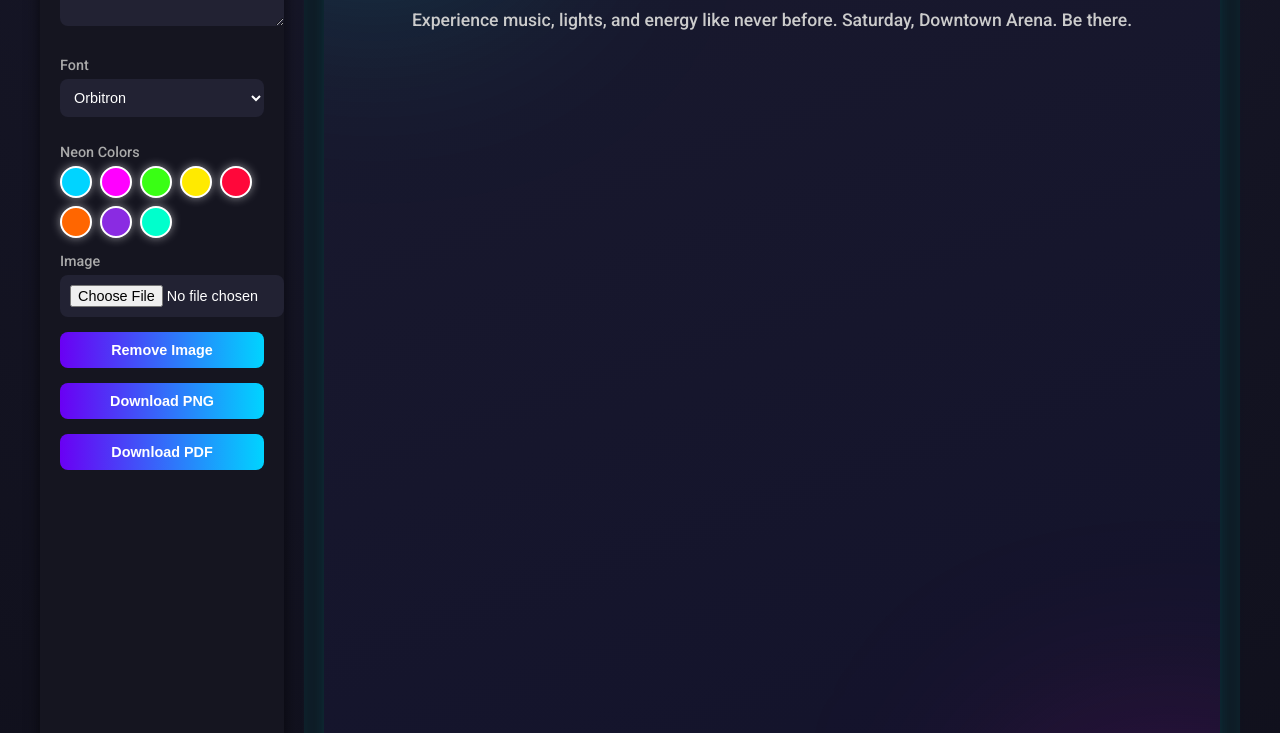
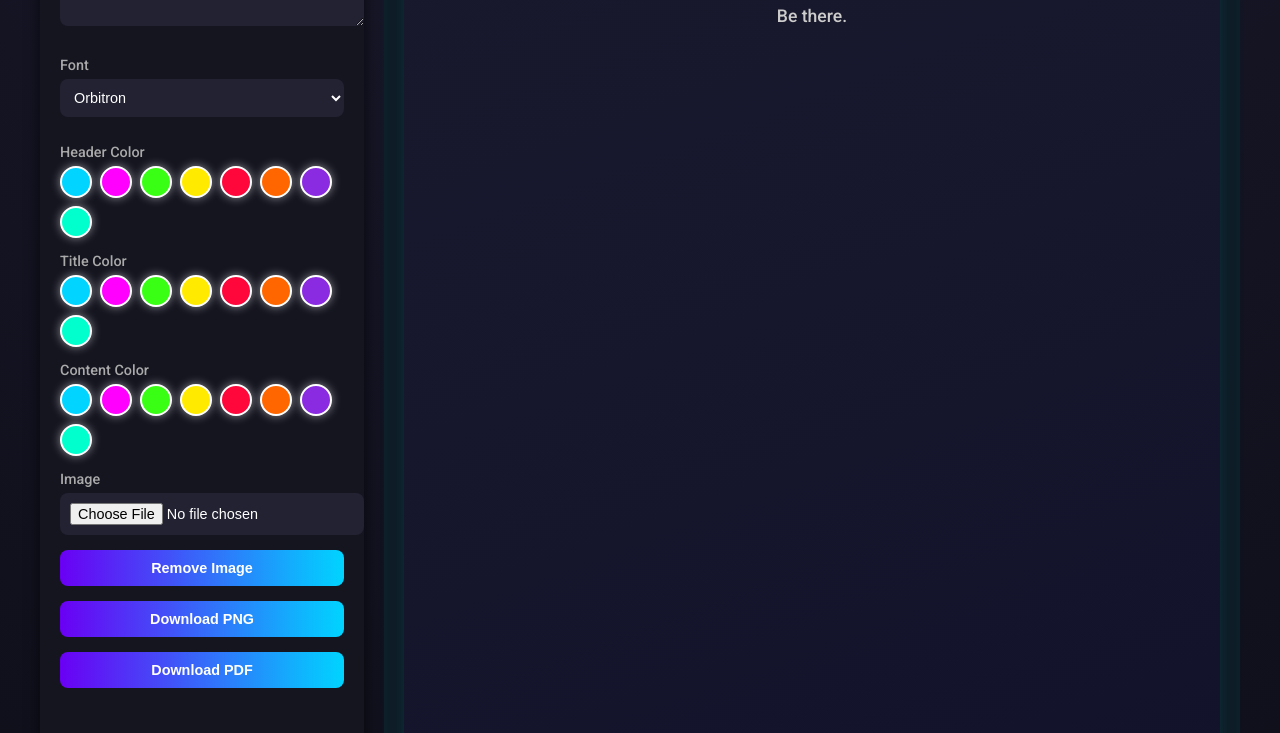
Before and after one commit to TitanBusinessPros/Neon-Flyer-Builder, a plain HTML site: page index.html in a window 1280 px wide. Shown: the part 485-1218 px from the top of the page. Drawn offline with nearby package versions, Linux system fonts and the light colour scheme; a web font is replaced by a local one.

Commit message:
Update index.html

```diff
--- a/index.html
+++ b/index.html
@@ -4,10 +4,14 @@
   <meta charset="UTF-8">
   <meta name="viewport" content="width=device-width, initial-scale=1.0">
   <title>Futuristic Flyer Builder</title>
+
   <!-- Google Fonts -->
   <link href="https://fonts.googleapis.com/css2?family=Orbitron:wght@500;700&family=Roboto:wght@300;500&family=Montserrat:wght@400;700&family=Bebas+Neue&family=Raleway:wght@400;700&family=Rubik:wght@400;700&family=Exo+2:wght@400;700&family=Oswald:wght@400;700&family=Fjalla+One&family=Russo+One&family=Teko:wght@400;700&family=Press+Start+2P&family=Audiowide&family=Share+Tech+Mono&family=VT323&family=Tomorrow:wght@400;700&family=Syne:wght@400;700&family=Major+Mono+Display&family=Zilla+Slab:wght@400;700&display=swap" rel="stylesheet">
+
+  <!-- Libraries -->
   <script src="https://cdnjs.cloudflare.com/ajax/libs/html2canvas/1.4.1/html2canvas.min.js"></script>
   <script src="https://cdnjs.cloudflare.com/ajax/libs/jspdf/2.5.1/jspdf.umd.min.js"></script>
+
   <style>
     body {
       background: radial-gradient(circle at top, #1a1a2e, #0f0f1a);
@@ -95,53 +99,37 @@
       box-shadow: 0 0 25px rgba(0, 255, 255, 0.2);
       padding: 60px 40px;
       overflow: hidden;
+      box-sizing: border-box;
     }
-    .flyer-preview::before {
-      content: '';
-      position: absolute;
-      top: -100px; left: -100px;
-      width: 300px; height: 300px;
-      background: radial-gradient(circle, rgba(0,255,255,0.4), transparent);
-      filter: blur(120px);
-      z-index: 0;
-    }
-    .flyer-preview::after {
-      content: '';
-      position: absolute;
-      bottom: -100px; right: -100px;
-      width: 300px; height: 300px;
-      background: radial-gradient(circle, rgba(255,0,200,0.4), transparent);
-      filter: blur(120px);
-      z-index: 0;
+    .flyer-header,
+    .flyer-title,
+    .flyer-content {
+      max-width: 90%;
+      margin: auto;
+      word-wrap: break-word;
+      overflow-wrap: anywhere;
+      text-align: center;
+      box-sizing: border-box;
     }
     .flyer-header {
       font-size: 3rem;
       font-weight: 700;
-      text-align: center;
       margin-bottom: 25px;
       font-family: 'Orbitron', sans-serif;
       color: #00d4ff;
       text-shadow: 0 0 12px rgba(0,212,255,0.6);
-      position: relative;
-      z-index: 1;
     }
     .flyer-title {
       font-size: 1.8rem;
       font-weight: 500;
-      text-align: center;
       margin-bottom: 20px;
       color: #eee;
-      position: relative;
-      z-index: 1;
     }
     .flyer-content {
       font-size: 1.1rem;
-      text-align: center;
       line-height: 1.6;
       color: #ccc;
-      white-space: pre-line;
-      position: relative;
-      z-index: 1;
+      white-space: pre-wrap;
     }
     .resizable-draggable {
       position: absolute;
@@ -167,7 +155,7 @@
 </head>
 <body>
   <header>
-    <h1>🚀 Futuristic Flyer Builder</h1>
+    <h1>Neon Flyer Builder by Titan Business Pros</h1>
   </header>
 
   <div class="container">
@@ -202,17 +190,14 @@
         <option value="Zilla Slab">Zilla Slab</option>
       </select>
 
-      <h2>Neon Colors</h2>
-      <div class="color-palette" id="color-palette">
-        <div class="color-swatch" style="background:#00d4ff"></div>
-        <div class="color-swatch" style="background:#ff00ff"></div>
-        <div class="color-swatch" style="background:#39ff14"></div>
-        <div class="color-swatch" style="background:#ffea00"></div>
-        <div class="color-swatch" style="background:#ff073a"></div>
-        <div class="color-swatch" style="background:#ff6600"></div>
-        <div class="color-swatch" style="background:#8a2be2"></div>
-        <div class="color-swatch" style="background:#00ffcc"></div>
-      </div>
+      <h2>Header Color</h2>
+      <div class="color-palette" data-target="header"></div>
+
+      <h2>Title Color</h2>
+      <div class="color-palette" data-target="title"></div>
+
+      <h2>Content Color</h2>
+      <div class="color-palette" data-target="content"></div>
 
       <h2>Image</h2>
       <input type="file" id="image-upload" accept="image/*">
@@ -235,66 +220,70 @@
   </div>
 
   <script>
-    const headerInput = document.getElementById('header-text');
-    const titleInput = document.getElementById('title-text');
-    const contentInput = document.getElementById('content-text');
     const headerEl = document.getElementById('preview-header');
     const titleEl = document.getElementById('preview-title');
     const contentEl = document.getElementById('preview-content');
-    const fontSelect = document.getElementById('font-select');
 
-    // Live typing
-    headerInput.addEventListener('input', () => { headerEl.textContent = headerInput.value; });
-    titleInput.addEventListener('input', () => { titleEl.textContent = titleInput.value; });
-    contentInput.addEventListener('input', () => { contentEl.textContent = contentInput.value; });
+    // Live text update
+    document.getElementById('header-text').addEventListener('input', e => headerEl.textContent = e.target.value);
+    document.getElementById('title-text').addEventListener('input', e => titleEl.textContent = e.target.value);
+    document.getElementById('content-text').addEventListener('input', e => contentEl.textContent = e.target.value);
 
-    // Font change
-    fontSelect.addEventListener('change', () => {
-      const font = fontSelect.value;
+    // Font switcher
+    document.getElementById('font-select').addEventListener('change', e => {
+      const font = e.target.value;
       headerEl.style.fontFamily = font;
       titleEl.style.fontFamily = font;
       contentEl.style.fontFamily = font;
     });
 
-    // Neon color change
-    document.querySelectorAll('.color-swatch').forEach(swatch => {
-      swatch.addEventListener('click', () => {
-        const color = swatch.style.background;
-        headerEl.style.color = color;
-        titleEl.style.color = color;
-        contentEl.style.color = color;
-        headerEl.style.textShadow = `0 0 12px ${color}`;
-        titleEl.style.textShadow = `0 0 12px ${color}`;
-        contentEl.style.textShadow = `0 0 8px ${color}`;
+    // Neon colors
+    const neonColors = ["#00d4ff","#ff00ff","#39ff14","#ffea00","#ff073a","#ff6600","#8a2be2","#00ffcc"];
+    document.querySelectorAll('.color-palette').forEach(palette => {
+      neonColors.forEach(color => {
+        const swatch = document.createElement('div');
+        swatch.className = 'color-swatch';
+        swatch.style.background = color;
+        swatch.addEventListener('click', () => {
+          const target = palette.dataset.target;
+          let el;
+          if (target === 'header') el = headerEl;
+          if (target === 'title') el = titleEl;
+          if (target === 'content') el = contentEl;
+          el.style.color = color;
+          el.style.textShadow = `0 0 12px ${color}`;
+        });
+        palette.appendChild(swatch);
       });
     });
 
     // Image upload
-    document.getElementById('image-upload').addEventListener('change', function(e) {
+    document.getElementById('image-upload').addEventListener('change', e => {
       const file = e.target.files[0];
       if (!file) return;
       const reader = new FileReader();
-      reader.onload = function(evt) {
+      reader.onload = evt => {
         document.getElementById('preview-image').src = evt.target.result;
         document.getElementById('image-wrapper').style.display = 'block';
       };
       reader.readAsDataURL(file);
     });
-    document.getElementById('remove-image').addEventListener('click', function() {
+
+    document.getElementById('remove-image').addEventListener('click', () => {
       document.getElementById('preview-image').src = '';
       document.getElementById('image-wrapper').style.display = 'none';
     });
 
-    // Drag image
+    // Dragging logic
     const wrapper = document.getElementById('image-wrapper');
     let isDragging = false, offsetX, offsetY;
-    wrapper.addEventListener('mousedown', (e) => {
+    wrapper.addEventListener('mousedown', e => {
       if (e.target.tagName === 'IMG') return;
       isDragging = true;
       offsetX = e.offsetX;
       offsetY = e.offsetY;
     });
-    document.addEventListener('mousemove', (e) => {
+    document.addEventListener('mousemove', e => {
       if (!isDragging) return;
       const flyer = document.getElementById('flyer-preview');
       const rect = flyer.getBoundingClientRect();
@@ -303,7 +292,7 @@
     });
     document.addEventListener('mouseup', () => isDragging = false);
 
-    // Export
+    // PNG Export
     document.getElementById('download-png').addEventListener('click', () => {
       html2canvas(document.getElementById('flyer-preview')).then(canvas => {
         const link = document.createElement('a');
@@ -312,6 +301,8 @@
         link.click();
       });
     });
+
+    // PDF Export
     document.getElementById('download-pdf').addEventListener('click', () => {
       html2canvas(document.getElementById('flyer-preview')).then(canvas => {
         const imgData = canvas.toDataURL('image/png');
```
